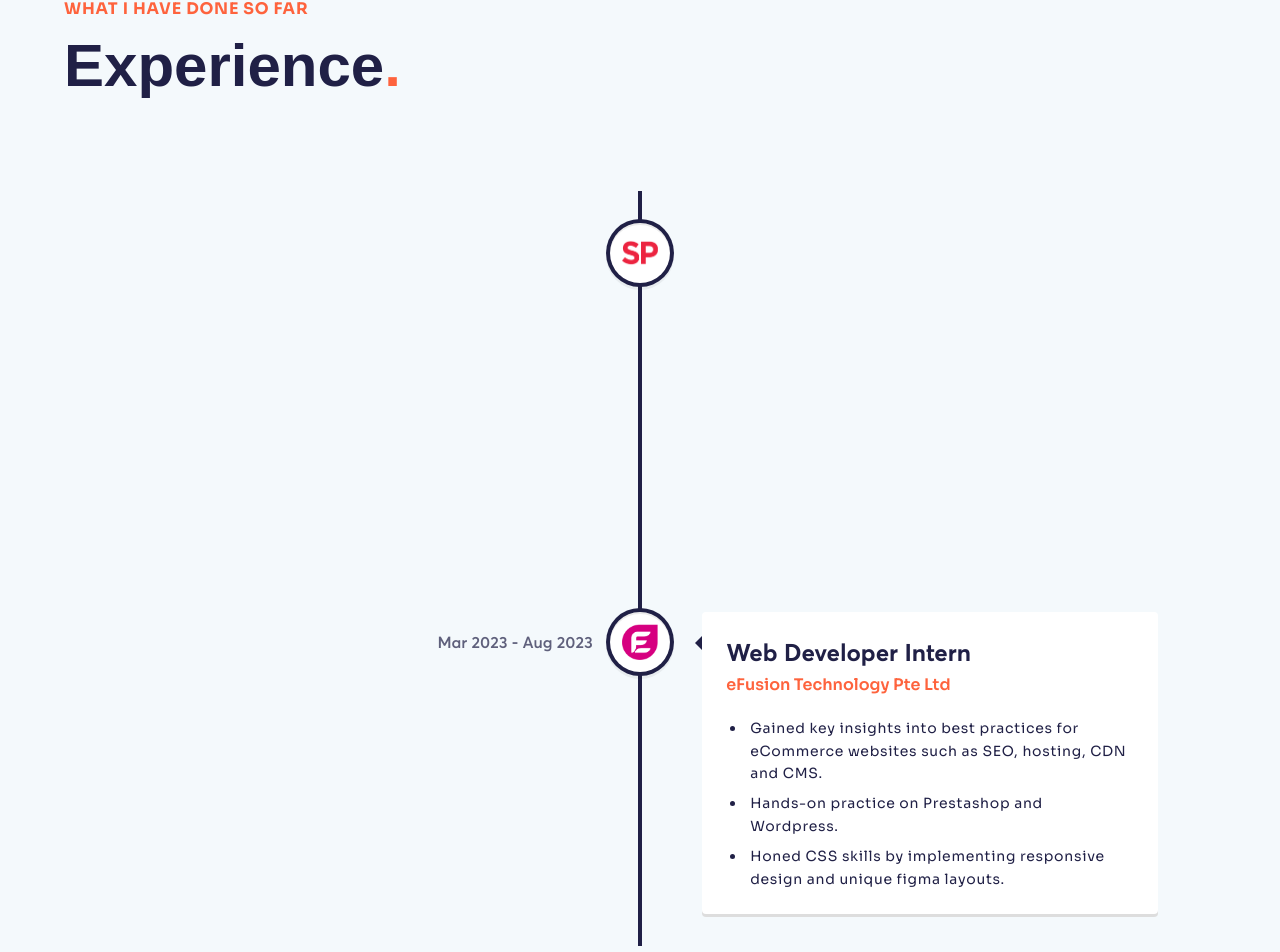
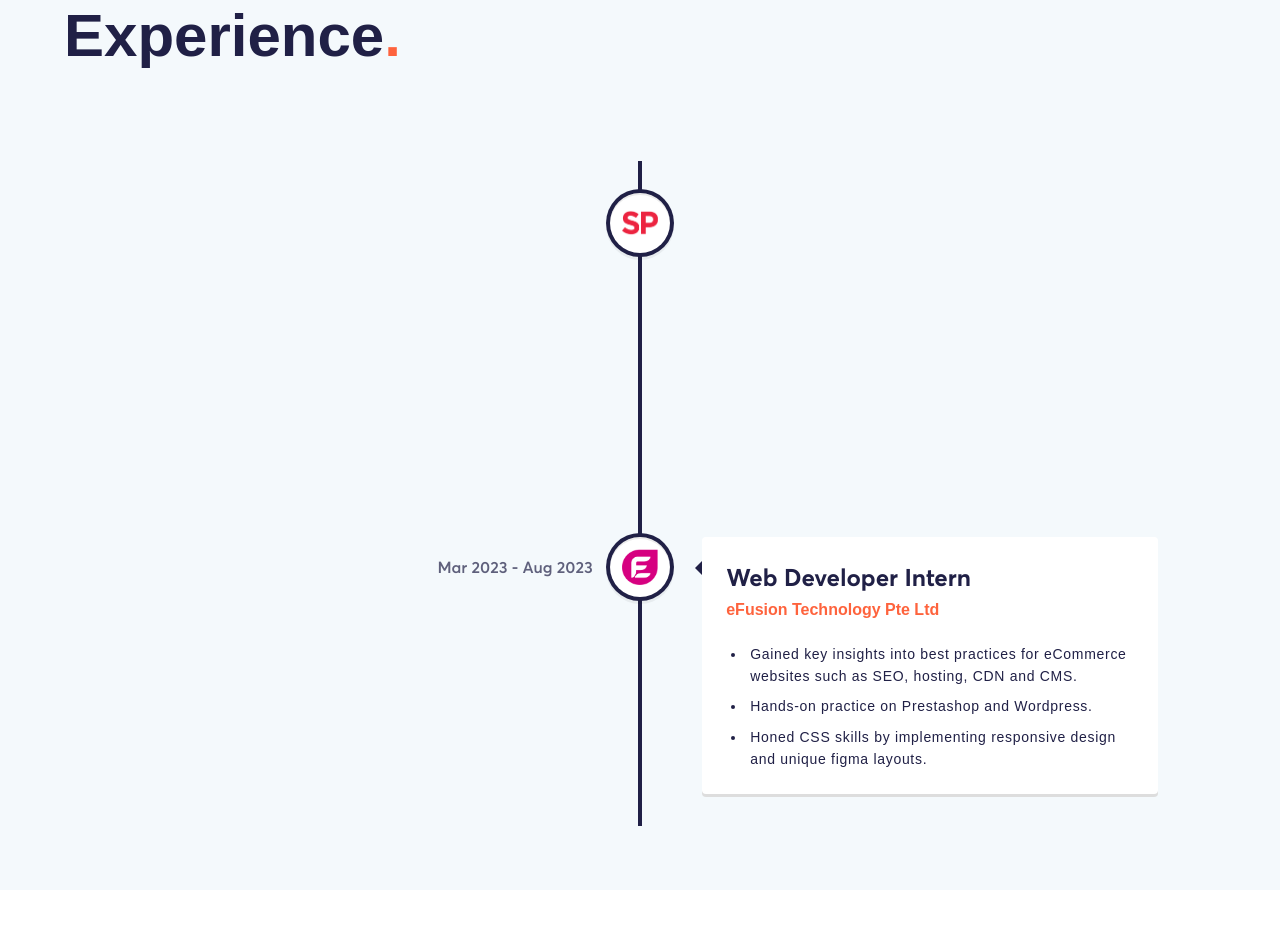
Before and after one commit to devynchew/personal-portfolio-v3, a React (Vite) app: page / in a window 1280 px wide. Shown: the part 3243-4195 px from the top of the page. After the commit the page ends 4133 px from the top, so only its background shows below. Built offline with nearby package versions, Linux system fonts and the light colour scheme; a web font is replaced by a local one.

Commit message:
Remove unused files in css

```diff
--- a/src/index.css
+++ b/src/index.css
@@ -1,7 +1,3 @@
-@import url("https://fonts.googleapis.com/css2?family=Poppins:wght@100;200;300;400;500;600;700;800;900&display=swap");
-@import url('https://fonts.googleapis.com/css2?family=Bitter:wght@400;700&display=swap');
-@import url('https://fonts.googleapis.com/css2?family=Sora:wght@400;500;600;700&display=swap');
-
 /* Avertastd regular */
 @font-face {
   font-family: "Avertastd";
```
